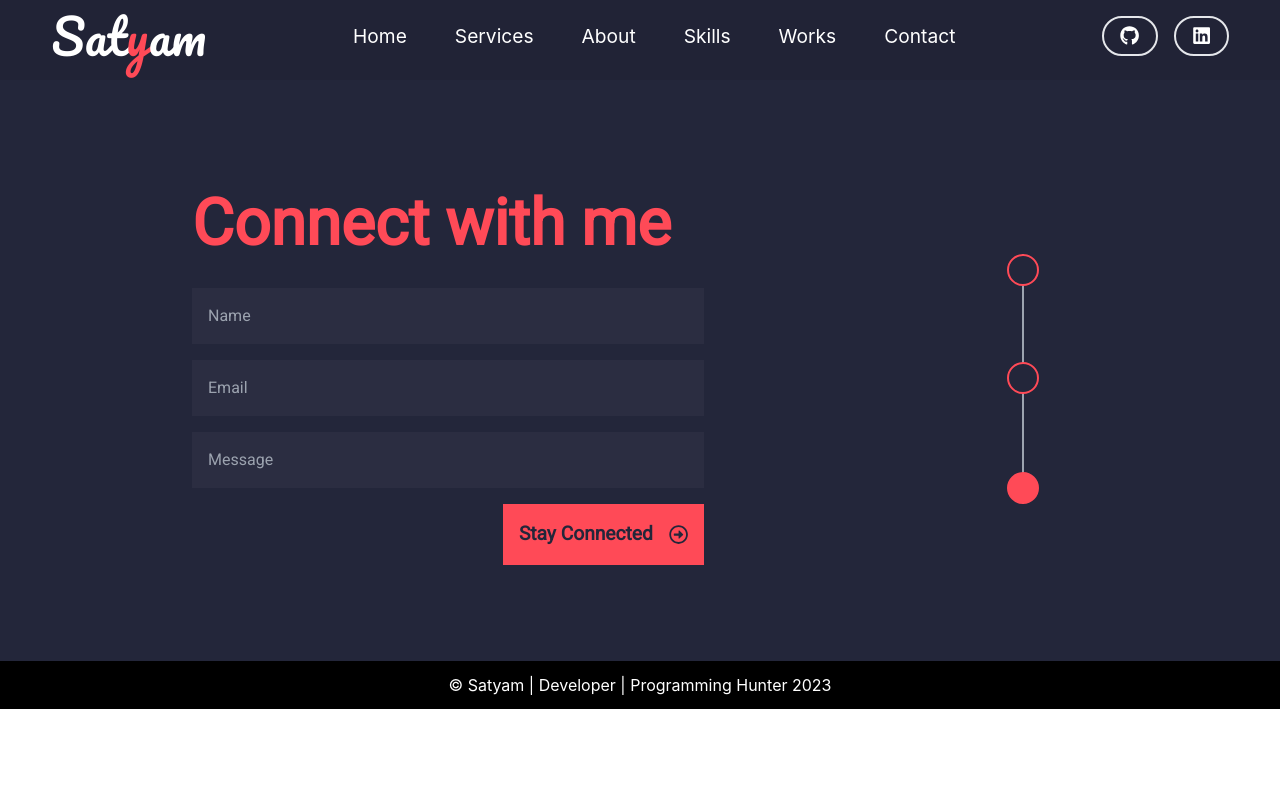
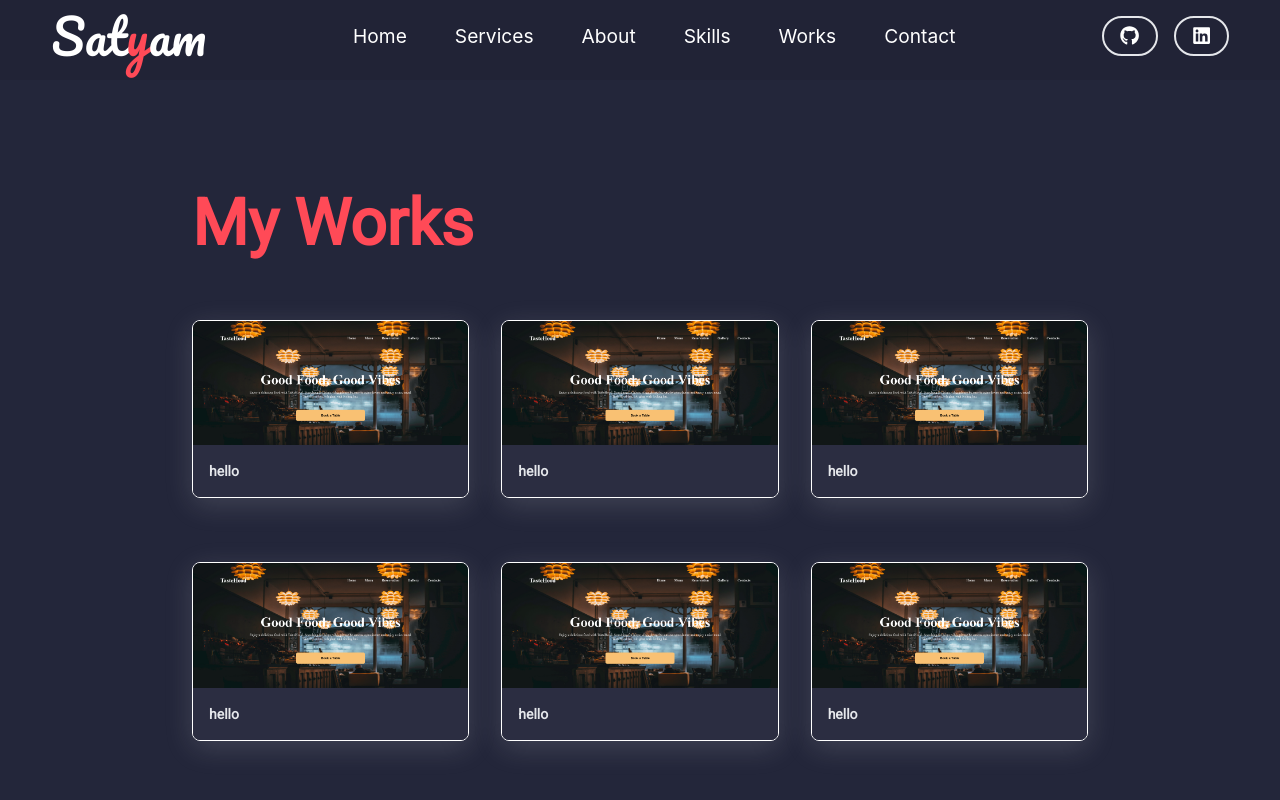
Before and after one commit to silentvoice143/portfolio, a React (Create React App) app: page /portfolio/work in a window 1280 px wide. Shown: the top 800 px of the page. Built offline with nearby package versions, Linux system fonts and the light colour scheme; a web font is replaced by a local one.

Commit message:
project cards

```diff
--- a/src/components/Work/Work.jsx
+++ b/src/components/Work/Work.jsx
@@ -13,6 +13,9 @@ import {} from "react-icons/fa6";
 import { MdOutlineManageAccounts } from "react-icons/md";
 import { RiSpeakFill } from "react-icons/ri";
 import adduser from "../email";
+import tastehood from "./workimg/main.png";
+
+import WorkCard from "./WorkCard";
 
 function Work() {
   const [email, setEmail] = useState("");
@@ -26,6 +29,20 @@ function Work() {
     setMessage("");
   }
   return (
+    <>
+      <div className="work-container py-[6rem] px-[15%] bg-lightgray font-roboto relative">
+        <div className="work-wrapper">
+          <h1 className="text-pred text-[4rem] font-semibold">My Works</h1>
+          <div className="works grid grid-cols-3 gap-x-8 gap-y-16 mt-12 ">
+            <WorkCard img={tastehood} projectName={"hello"} />
+            <WorkCard img={tastehood} projectName={"hello"} />
+            <WorkCard img={tastehood} projectName={"hello"} />
+            <WorkCard img={tastehood} projectName={"hello"} />
+            <WorkCard img={tastehood} projectName={"hello"} />
+            <WorkCard img={tastehood} projectName={"hello"} />
+          </div>
+        </div>
+      </div>
       <div className="contact-container">
         <div
           className="contact-section py-[6rem] px-[15%] bg-lightgray font-roboto relative"
@@ -90,6 +107,7 @@ function Work() {
           <p>&copy; Satyam | Developer | Programming Hunter 2023</p>
         </div>
       </div>
+    </>
   );
 }
 
--- /dev/null
+++ b/src/components/Work/WorkCard.jsx
@@ -0,0 +1,19 @@
+import React from "react";
+
+function WorkCard({ img, projectName }) {
+  return (
+    <div
+      className="workcard rounded-lg overflow-hidden text-gray-200 border-[1px] border-white hover:scale-105 duration-200"
+      style={{ boxShadow: "rgb(239 239 239 / 15%) 0px 7px 29px 0px" }}
+    >
+      <div className="workimg">
+        <img src={img} alt="" srcset="" />
+      </div>
+      <div className="workcontent bg-lightergray p-4 font-bold text-sm">
+        {projectName}
+      </div>
+    </div>
+  );
+}
+
+export default WorkCard;
```
Also changed, not shown: src/components/Work/workimg/main.png (added), 1 other file (tests, documents, lock files or other folders). Lines whose indentation alone changed are shown as unchanged.
